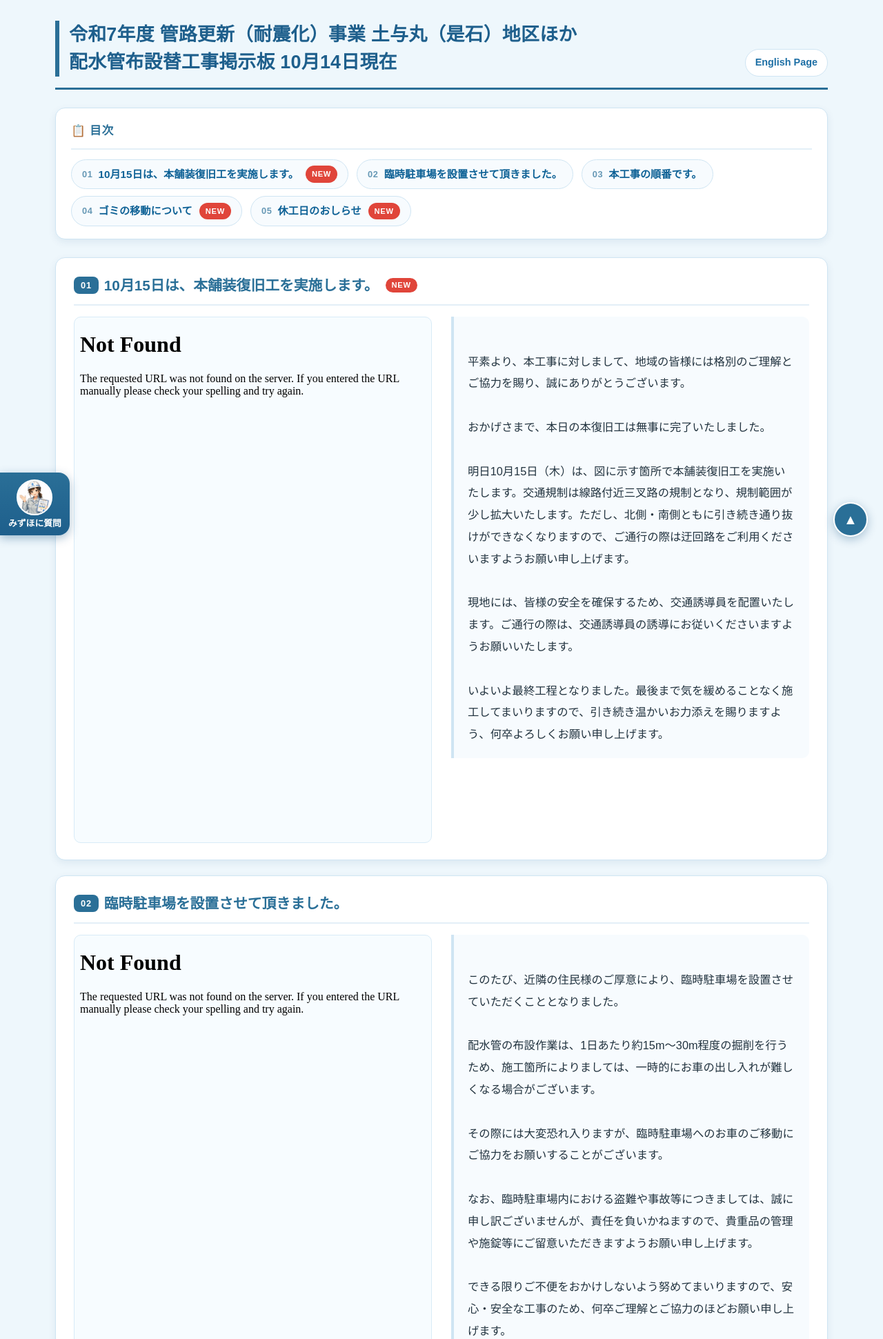
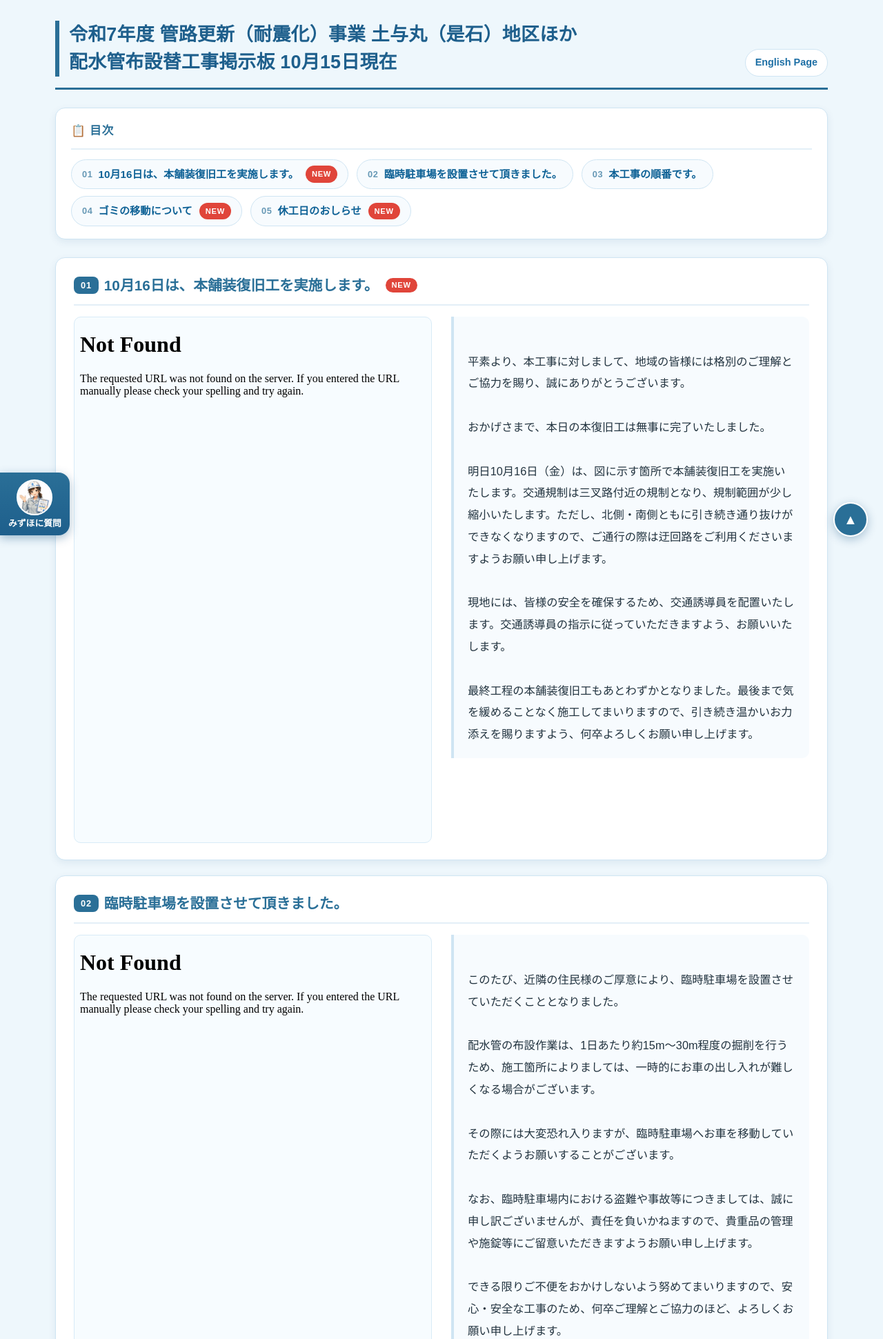
Before and after one commit to takeda03731-yu/construction_board, a Flask app: page / in a window 1280 px wide. Shown: the top 1941 px of the page at 69% size. Run offline with Flask 3, Linux system fonts and the light colour scheme; some libraries are stand-ins or nearby versions.

Commit message:
10月16日予定

```diff
--- a/main.py
+++ b/main.py
@@ -123,26 +123,26 @@ with app.app_context():
 # 表示用固定データ
 # -------------------------
 SITE_INFO = {
-    "construction_name": "令和7年度 管路更新（耐震化）事業 土与丸（是石）地区ほか\n配水管布設替工事掲示板 10月14日現在",
+    "construction_name": "令和7年度 管路更新（耐震化）事業 土与丸（是石）地区ほか\n配水管布設替工事掲示板 10月15日現在",
     "image_file": "本舗装復旧工.pdf",  # staticフォルダ内のファイル名
     "image_file2": "工事概要.pdf",
     "image_file3": "臨時駐車場.pdf",
     "image_file4": "ゴミの移動.pdf",
-    "image_description": "平素より、本工事に対しまして、地域の皆様には格別のご理解とご協力を賜り、誠にありがとうございます。\n\nおかげさまで、本日の本復旧工は無事に完了いたしました。\n\n明日10月15日（木）は、図に示す箇所で本舗装復旧工を実施いたします。交通規制は線路付近三叉路の規制となり、規制範囲が少し拡大いたします。ただし、北側・南側ともに引き続き通り抜けができなくなりますので、ご通行の際は迂回路をご利用くださいますようお願い申し上げます。\n\n現地には、皆様の安全を確保するため、交通誘導員を配置いたします。ご通行の際は、交通誘導員の誘導にお従いくださいますようお願いいたします。\n\nいよいよ最終工程となりました。最後まで気を緩めることなく施工してまいりますので、引き続き温かいお力添えを賜りますよう、何卒よろしくお願い申し上げます。",
-    "image_description2": "工事は舗装版切断工から始まり、本舗装復旧工をもって終了となる予定でございます。\n\n給水分岐替工の際には、個別に断水が発生いたします。断水の際は事前にお知らせいたしますので、ご理解とご協力のほどよろしくお願いいたします。",
-    "image_description3": "このたび、近隣の住民様のご厚意により、臨時駐車場を設置させていただくこととなりました。\n\n配水管の布設作業は、1日あたり約15m～30m程度の掘削を行うため、施工箇所によりましては、一時的にお車の出し入れが難しくなる場合がございます。\n\nその際には大変恐れ入りますが、臨時駐車場へのお車のご移動にご協力をお願いすることがございます。\n\nなお、臨時駐車場内における盗難や事故等につきましては、誠に申し訳ございませんが、責任を負いかねますので、貴重品の管理や施錠等にご留意いただきますようお願い申し上げます。\n\nできる限りご不便をおかけしないよう努めてまいりますので、安心・安全な工事のため、何卒ご理解とご協力のほどお願い申し上げます。",
-    "image_description4": "10月14日から10月16日までの間、ゴミの移動を行います。\n\nゴミステーション1のゴミは、移動先のゴミステーション1へ工事業者が移動いたします。\n\n皆様に特別なご対応をお願いするものではございません。ゴミは今までどおり、所定の時間までにゴミステーションへお出しいただければ、移動は工事業者が行います。\n\n工事期間中は、地域の皆様にご不便をおかけすることもあるかと存じますが、引き続き安全かつ円滑に工事を進めてまいりますので、何卒ご理解とご協力を賜りますようお願い申し上げます。",
-    "holiday_notice": "本工事では、作業員の安全と健康を守り、適切な休日を確保するため、原則として土曜日・日曜日を休工日とさせていただいております。特別な事情がない限り、土曜日・日曜日の作業は行わない予定でございます。\n\n地域の皆様には、工事期間中ご不便をおかけいたしますが、安全に工事を進めてまいりますので、引き続きご理解とご協力を賜りますようお願い申し上げます。"
+    "image_description": "平素より、本工事に対しまして、地域の皆様には格別のご理解とご協力を賜り、誠にありがとうございます。\n\nおかげさまで、本日の本復旧工は無事に完了いたしました。\n\n明日10月16日（金）は、図に示す箇所で本舗装復旧工を実施いたします。交通規制は三叉路付近の規制となり、規制範囲が少し縮小いたします。ただし、北側・南側ともに引き続き通り抜けができなくなりますので、ご通行の際は迂回路をご利用くださいますようお願い申し上げます。\n\n現地には、皆様の安全を確保するため、交通誘導員を配置いたします。交通誘導員の指示に従っていただきますよう、お願いいたします。\n\n最終工程の本舗装復旧工もあとわずかとなりました。最後まで気を緩めることなく施工してまいりますので、引き続き温かいお力添えを賜りますよう、何卒よろしくお願い申し上げます。",
+    "image_description2": "工事は舗装版切断工から始まり、本舗装復旧工をもって終了となる予定でございます。\n\n給水分岐替工の際には、個別に断水が発生いたします。断水の際は事前にお知らせいたしますので、ご理解とご協力を賜りますようお願い申し上げます。",
+    "image_description3": "このたび、近隣の住民様のご厚意により、臨時駐車場を設置させていただくこととなりました。\n\n配水管の布設作業は、1日あたり約15m～30m程度の掘削を行うため、施工箇所によりましては、一時的にお車の出し入れが難しくなる場合がございます。\n\nその際には大変恐れ入りますが、臨時駐車場へお車を移動していただくようお願いすることがございます。\n\nなお、臨時駐車場内における盗難や事故等につきましては、誠に申し訳ございませんが、責任を負いかねますので、貴重品の管理や施錠等にご留意いただきますようお願い申し上げます。\n\nできる限りご不便をおかけしないよう努めてまいりますので、安心・安全な工事のため、何卒ご理解とご協力のほど、よろしくお願い申し上げます。",
+    "image_description4": "10月14日から10月16日までの間、ゴミの移動を行います。\n\nゴミステーション1のゴミは、移動先のゴミステーション1へ工事業者が移動いたします。\n\n皆様に特別なご対応をお願いするものではございません。ゴミは今までどおり、所定の時間までにゴミステーションへお出しいただければ、移動は工事業者が行います。\n\n工事期間中は、地域の皆様にご不便をおかけすることもあるかと存じますが、引き続き安全かつ円滑に工事を進めてまいります。皆様のご理解とお力添えのほど、何卒よろしくお願い申し上げます。",
+    "holiday_notice": "本工事では、作業員の安全と健康を守り、適切な休日を確保するため、原則として土曜日・日曜日を休工日とさせていただいております。特別な事情がない限り、土曜日・日曜日の作業は行わない予定でございます。\n\n地域の皆様には、工事期間中何かとご不便をおかけいたしますが、安全に工事を進めてまいりますので、引き続きご理解とご協力を賜りますようお願い申し上げます。"
 }
 
 SITE_INFO_EN = {
-    "construction_name": "FY2025 Water Pipeline Renewal (Seismic Reinforcement) Project, Doyomaru (Koreishi) District and Other Areas\nWater Distribution Pipe Replacement Work Notice Board, as of October 14",
+    "construction_name": "FY2025 Water Pipeline Renewal (Seismic Reinforcement) Project, Doyomaru (Koreishi) District and Other Areas\nWater Distribution Pipe Replacement Work Notice Board, as of October 15",
     "image_file": "本舗装復旧工en.pdf",
     "image_file2": "工事概要en.pdf",
     "image_file3": "臨時駐車場en.pdf",
     "image_file4": "ゴミの移動en.pdf",
 
-    "image_description": "We sincerely thank everyone in the community for your exceptional understanding and cooperation with this construction project.\n\nThanks to you, today's main restoration work has been completed safely.\n\nTomorrow, Thursday, October 15, the final pavement restoration work will be carried out at the location shown in the figure. Traffic control will be applied at the three-way intersection near the railway tracks, and the controlled area will be slightly expanded. However, passage will still not be possible on either the north side or the south side, so we kindly ask that you use the detour route when passing through the area.\n\nTraffic guides will be stationed on site to ensure everyone's safety. We kindly ask that you follow the instructions of the traffic guides when passing through.\n\nWe have finally reached the final stage. We will stay focused and carry out the work carefully until the very end, and we sincerely ask for your continued warm support and cooperation.",
+    "image_description": "We sincerely thank everyone in the community for your exceptional understanding and cooperation with this construction project.\n\nThanks to you, today's main restoration work has been completed safely.\n\nTomorrow, Friday, October 16, the final pavement restoration work will be carried out at the location shown in the figure. Traffic control will be applied near the three-way intersection, and the controlled area will be slightly reduced. However, passage will still not be possible on either the north side or the south side, so we kindly ask that you use the detour route when passing through the area.\n\nTraffic guides will be stationed on site to ensure everyone's safety. We kindly ask that you follow the instructions of the traffic guides when passing through.\n\nThe final pavement restoration work, the last stage of the project, is nearly complete. We will stay focused and carry out the work carefully until the very end, and we sincerely ask for your continued warm support and cooperation.",
 
 "image_description2": """The construction work will begin with pavement cutting work and is scheduled to be completed with final pavement restoration work.\n\nDuring the water service connection replacement work, temporary water outages will occur for individual households. We will notify you in advance before any water outage occurs, and we appreciate your understanding and cooperation.""",
 
--- a/templates/base.html
+++ b/templates/base.html
@@ -83,7 +83,7 @@
     {% if lang == "en" %}
         <h2>📋 Contents</h2>
         <ul>
-            <li><a href="#work">Final pavement restoration work will be carried out on October 15.<span class="new-badge">NEW</span></a></li>
+            <li><a href="#work">Final pavement restoration work will be carried out on October 16.<span class="new-badge">NEW</span></a></li>
             <li><a href="#parking">Temporary Parking Area</a></li>
             <li><a href="#flow">Construction Work Flow</a></li>
             <li><a href="#garbage">Garbage Collection Point<span class="new-badge">NEW</span></a></li>
@@ -92,7 +92,7 @@
     {% else %}
         <h2>📋 目次</h2>
         <ul>
-            <li><a href="#work">10月15日は、本舗装復旧工を実施します。<span class="new-badge">NEW</span></a></li>
+            <li><a href="#work">10月16日は、本舗装復旧工を実施します。<span class="new-badge">NEW</span></a></li>
             <li><a href="#parking">臨時駐車場を設置させて頂きました。</a></li>
             <li><a href="#flow">本工事の順番です。</a></li>
             <li><a href="#garbage">ゴミの移動について<span class="new-badge">NEW</span></a></li>
@@ -105,9 +105,9 @@
         <section class="card">
             <h2 id="work">
     {% if lang == "en" %}
-        Final pavement restoration work will be carried out on October 15.
+        Final pavement restoration work will be carried out on October 16.
     {% else %}
-        10月15日は、本舗装復旧工を実施します。
+        10月16日は、本舗装復旧工を実施します。
     {% endif %}
 <span class="new-badge">NEW</span></h2>
 
```
Also changed, not shown: 3 other files.
